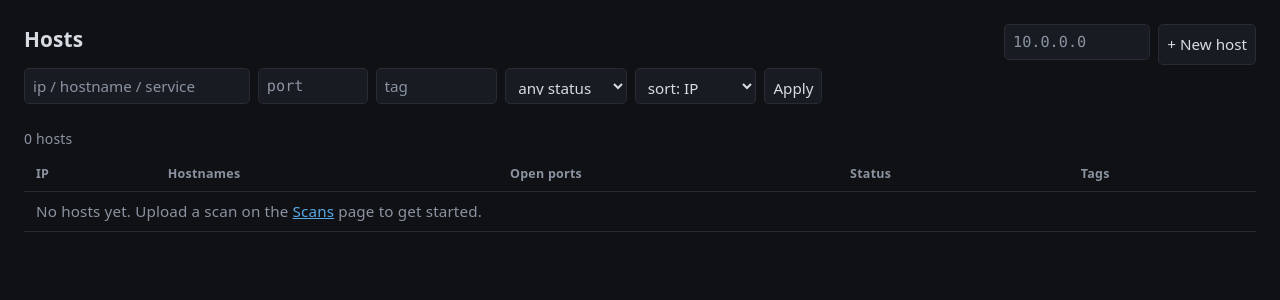
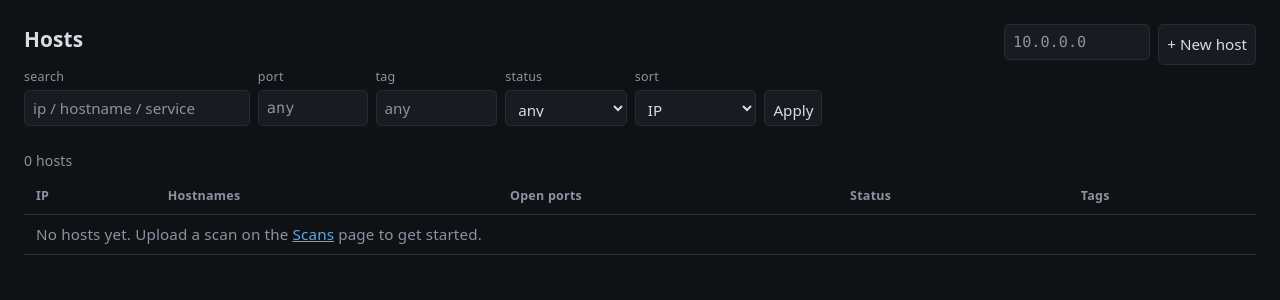
Before and after one commit to g4laad/penrecon, a FastAPI app: template src/penrecon/web/templates/index.html in a window 1280 px wide. Shown: the part 58-358 px from the top of the page. Run offline with FastAPI, Linux system fonts and the light colour scheme; the template is opened without the code that fills it, so the values that code supplies are empty; parts of the project's set-up code (start-up, migrations or seed data) failed here and were passed over.

Commit message:
a11y(hosts): persistent filter labels, count-only live region, quieter defaults
- Give every filter control a persistent visible label instead of a
  placeholder-only hint that vanishes on type; add "/" to focus search.
- Replace the aria-live/aria-atomic region wrapping the whole host table
  (which re-announced every row on each filter) with a persistent count-only
  status region populated on htmx:afterSwap.
- Mute the default "new" status pill on un-triaged hosts so real triage
  pills stand out; show "N of M hosts" when filtered; fix the no-ports dash
  that rendered at full contrast because its rule only matched inside .ports.

```diff
--- a/src/penrecon/queries.py
+++ b/src/penrecon/queries.py
@@ -52,6 +52,7 @@ class HostRow:
     service_names: list[str]
     open_services: list[tuple[int, str | None]]  # (port, service_name), port-sorted
     change: str = ""  # "new" | "changed" | "" — scan-delta marker
+    triaged: bool = False  # has an annotation; un-triaged hosts wear only the default status
 
 
 @dataclass
@@ -209,6 +210,7 @@ def host_rows(session: Session) -> list[HostRow]:
                 service_names=sorted({s.service_name for s in open_s if s.service_name}),
                 open_services=sorted((s.port, s.service_name) for s in open_s),
                 change=host_change(session, host.id),
+                triaged=ann is not None,
             )
         )
     return rows
--- a/src/penrecon/web/app.py
+++ b/src/penrecon/web/app.py
@@ -57,11 +57,11 @@ def index(
     session: Session = Depends(get_session),
 ) -> HTMLResponse:
     port_val = int(port) if port.strip().isdigit() else None
-    rows = queries.filter_hosts(
-        queries.host_rows(session), q=q, port=port_val, tag=tag, status=status
-    )
+    all_rows = queries.host_rows(session)
+    rows = queries.filter_hosts(all_rows, q=q, port=port_val, tag=tag, status=status)
     rows = queries.sort_hosts(rows, sort)
-    ctx = {"request": request, "rows": rows, "q": q, "port": port, "tag": tag, "status": status,
+    ctx = {"request": request, "rows": rows, "total": len(all_rows),
+           "q": q, "port": port, "tag": tag, "status": status,
            "sort": sort, "statuses": list(Status)}
     tpl = "_host_table.html" if _is_htmx(request) else "index.html"
     return templates.TemplateResponse(request, tpl, ctx)
--- a/src/penrecon/web/static/style.css
+++ b/src/penrecon/web/static/style.css
@@ -76,7 +76,7 @@ td.ip a { font-weight:500; }
 .port b { font-weight:600; color:var(--fg); }
 .port i { font-style:normal; color:var(--mut); font-size:.85em; }
 .ports .more { color:var(--mut); }
-.ports .none { color:var(--mut); }
+.none { color:var(--mut); }  /* the "no open ports" dash sits outside .ports */
 
 /* filters: tight group, breathing room before the table */
 .filters, .upload { display:flex; gap:var(--space-2); flex-wrap:wrap; align-items:center; margin:0 0 var(--space-5); }
@@ -90,10 +90,14 @@ input[name="port"] { width:12ch; font-family:var(--font-mono); }
 textarea { width:100%; max-width:var(--measure); resize:vertical; min-height:auto; line-height:var(--lh-body); }
 
 /* uniform-height toolbar; widths sized to each control's purpose, none hog the row */
+.filters { align-items:flex-end; }  /* labels stack above inputs; bottom-align the row */
 .filters input, .filters select, .filters button { height:36px; min-height:0; }
 .filters input[type="search"] { width:26ch; }  /* bounded: fits the placeholder, doesn't hog the row */
 .filters input[name="tag"] { width:14ch; }
 .filters select { width:14ch; }
+/* persistent field labels: the hint stays put after you type (no placeholder-only labels) */
+.field { display:flex; flex-direction:column; gap:var(--space-1); }
+.field > span { font-size:var(--text-xs); color:var(--mut); letter-spacing:.02em; }
 button { cursor:pointer; } button:hover { border-color:var(--accent); }
 
 /* service rows (host detail): compact summary, editor revealed on expand */
@@ -124,6 +128,8 @@ details.service > summary small { color:var(--mut); font-family:var(--font-sans)
 .status-exploited { background:#622; color:#fbb; }
 .status-new { background:#334; color:#bcd; }
 .status-reviewed { background:#345; color:#cde; }
+/* default (un-triaged) status recedes to flat muted text so real triage pills pop */
+.status.untriaged { background:none; color:var(--mut); padding:0; }
 
 .hostnames { display:flex; flex-wrap:wrap; align-items:center; gap:var(--space-2); margin:0 0 var(--space-3); }
 .hostnames .hn-label, .svc-add .hn-label { color:var(--mut); font-size:var(--text-sm); }
--- a/src/penrecon/web/templates/_host_table.html
+++ b/src/penrecon/web/templates/_host_table.html
@@ -1,4 +1,6 @@
-<p class="count">{{ rows | length }} host{{ '' if rows | length == 1 else 's' }}</p>
+{% set n = rows | length %}
+{% set filtered = (q or port or tag or status) and n != total %}
+<p class="count">{{ n }}{% if filtered %} of {{ total }}{% endif %} host{{ '' if (total if filtered else n) == 1 else 's' }}</p>
 <table>
   <thead>
     <tr><th>IP</th><th>Hostnames</th><th>Open ports</th><th>Status</th><th>Tags</th></tr>
@@ -20,7 +22,7 @@
         <span class="none">—</span>
         {% endif %}
       </td>
-      <td><span class="status status-{{ r.status }}">{{ r.status }}</span></td>
+      <td><span class="status status-{{ r.status }}{{ ' untriaged' if not r.triaged }}">{{ r.status }}</span></td>
       <td>{% for t in r.tags %}<span class="tag">{{ t }}</span>{% endfor %}</td>
     </tr>
     {% else %}
--- a/src/penrecon/web/templates/index.html
+++ b/src/penrecon/web/templates/index.html
@@ -11,21 +11,45 @@
 <form class="filters" role="search" hx-get="/" hx-target="#host-table" hx-push-url="true"
       hx-swap="innerHTML transition:true swap:120ms"
       hx-trigger="submit, change from:.filters select">
-  <input type="search" name="q" value="{{ q }}" placeholder="ip / hostname / service" aria-label="Search by IP, hostname, or service">
-  <input type="number" name="port" value="{{ port or '' }}" placeholder="port" aria-label="Filter by open port">
-  <input type="text" name="tag" value="{{ tag }}" placeholder="tag" aria-label="Filter by tag">
-  <select name="status" aria-label="Filter by status">
-    <option value="">any status</option>
-    {% for s in statuses %}<option value="{{ s.value }}" {{ 'selected' if status==s.value }}>{{ s.value }}</option>{% endfor %}
-  </select>
-  <select name="sort" aria-label="Sort hosts by">
-    <option value="ip" {{ 'selected' if sort=='ip' }}>sort: IP</option>
-    <option value="ports" {{ 'selected' if sort=='ports' }}>sort: most ports</option>
-    <option value="status" {{ 'selected' if sort=='status' }}>sort: status</option>
-  </select>
+  <label class="field"><span>search</span>
+    <input type="search" name="q" value="{{ q }}" placeholder="ip / hostname / service"></label>
+  <label class="field"><span>port</span>
+    <input type="number" name="port" value="{{ port or '' }}" placeholder="any"></label>
+  <label class="field"><span>tag</span>
+    <input type="text" name="tag" value="{{ tag }}" placeholder="any"></label>
+  <label class="field"><span>status</span>
+    <select name="status">
+      <option value="">any</option>
+      {% for s in statuses %}<option value="{{ s.value }}" {{ 'selected' if status==s.value }}>{{ s.value }}</option>{% endfor %}
+    </select></label>
+  <label class="field"><span>sort</span>
+    <select name="sort">
+      <option value="ip" {{ 'selected' if sort=='ip' }}>IP</option>
+      <option value="ports" {{ 'selected' if sort=='ports' }}>most ports</option>
+      <option value="status" {{ 'selected' if sort=='status' }}>status</option>
+    </select></label>
   <button type="submit">Apply</button>
 </form>
-<div id="host-table" aria-live="polite" aria-atomic="true">
+<p id="filter-status" class="visually-hidden" role="status" aria-live="polite"></p>
+<div id="host-table">
   {% include "_host_table.html" %}
 </div>
+<script>
+  // "/" focuses search (unless already typing); afterSwap announces just the count
+  const search = document.querySelector('.filters input[name="q"]');
+  addEventListener('keydown', (e) => {
+    const t = document.activeElement && document.activeElement.tagName;
+    if (e.key === '/' && t !== 'INPUT' && t !== 'TEXTAREA' && t !== 'SELECT') {
+      e.preventDefault();
+      if (search) search.focus();
+    }
+  });
+  const status = document.getElementById('filter-status');
+  document.body.addEventListener('htmx:afterSwap', (e) => {
+    if (e.target.id === 'host-table' && status) {
+      const count = e.target.querySelector('.count');
+      status.textContent = count ? count.textContent.trim() : '';
+    }
+  });
+</script>
 {% endblock %}
```
